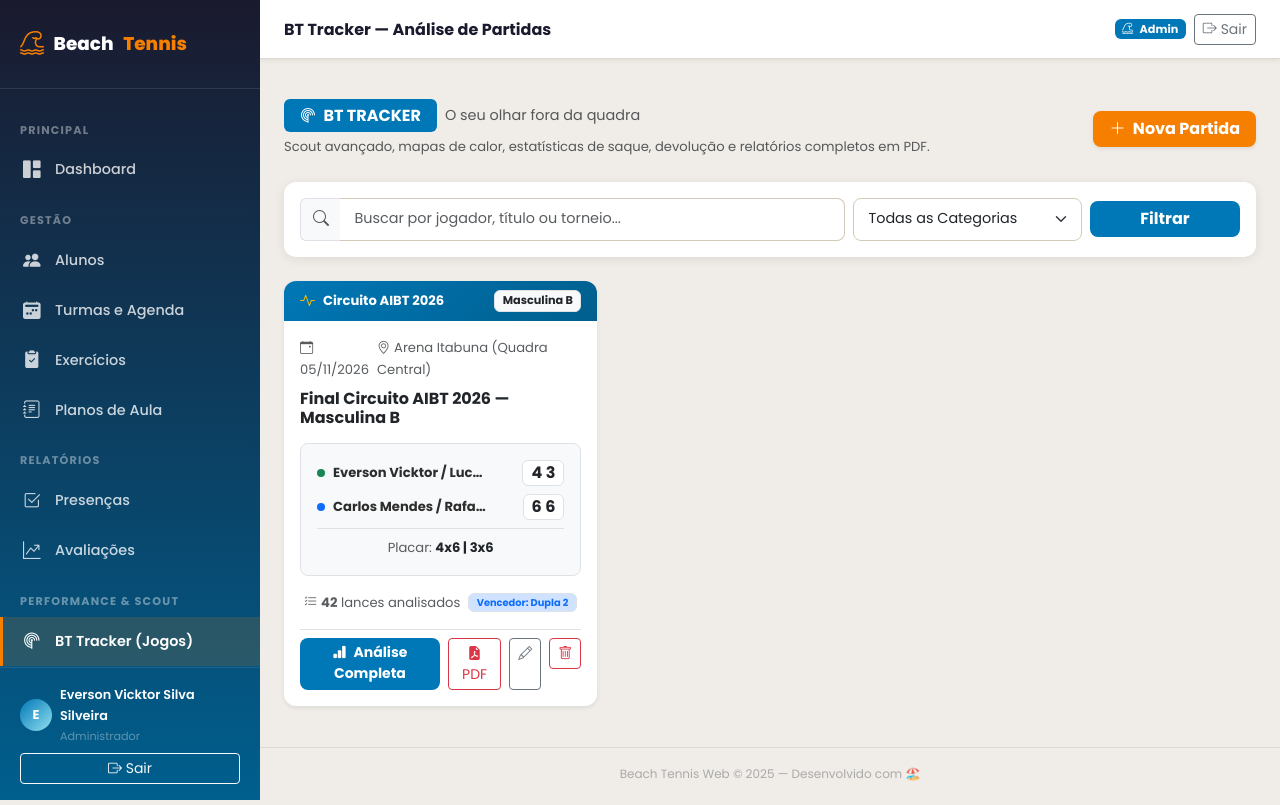
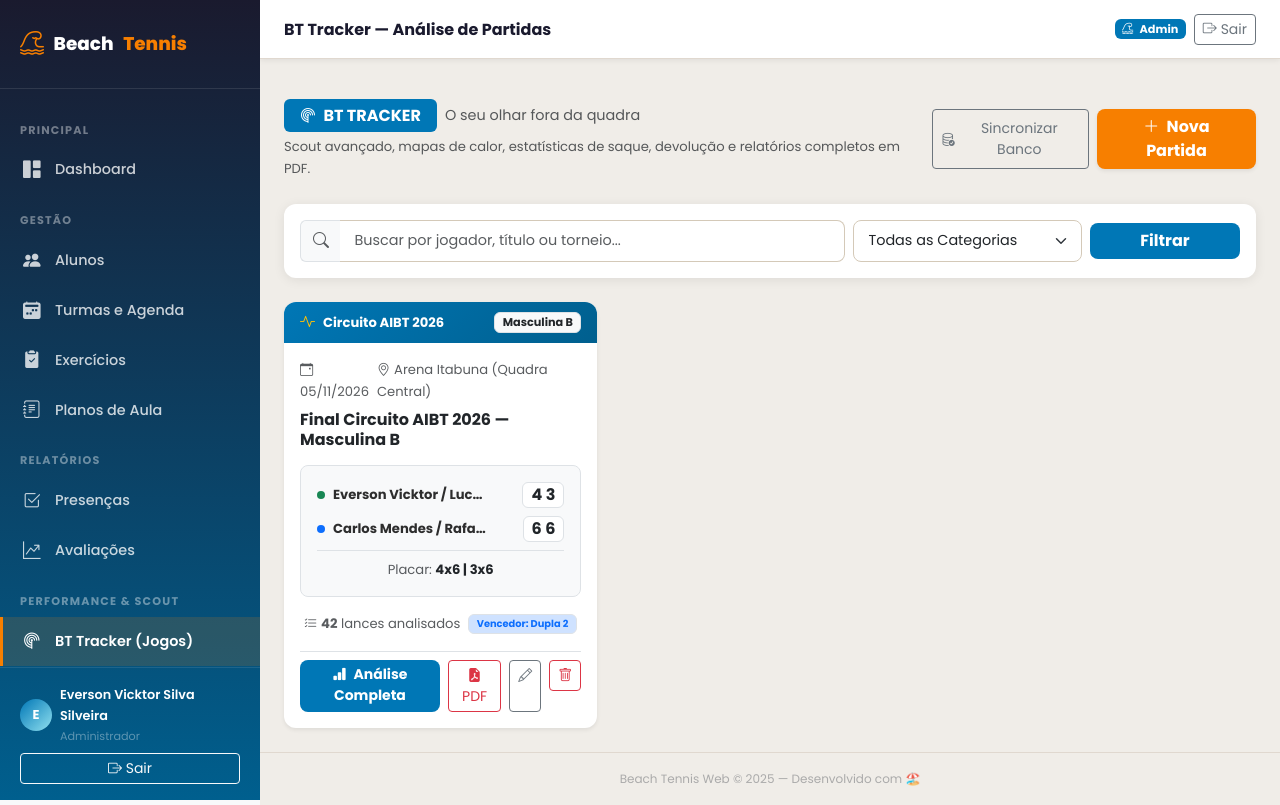
Before and after one commit to Werwersson/beach-tennis-web, a Flask app: page /admin/partidas in a window 1280 px wide. Run offline with Flask 3, Linux system fonts and the light colour scheme; a user stored in the database is signed in; some libraries are stand-ins or nearby versions.

Commit message:
Add /admin/sincronizar-banco route to ensure Postgres tables exist

```diff
--- a/app/blueprints/admin/routes.py
+++ b/app/blueprints/admin/routes.py
@@ -1850,6 +1850,18 @@ def mensagem_excluir(id):
 
 
 # ── BT TRACKER: SCOUT & ANÁLISE DE PARTIDAS ──────────────────────────────
+@admin_bp.route('/sincronizar-banco', methods=['GET', 'POST'])
+@admin_required
+def sincronizar_banco():
+    """Garante que todas as tabelas (partidas, pontos_partida, etc.) existam no banco de produção."""
+    try:
+        db.create_all()
+        flash('Tabelas do banco de dados sincronizadas com sucesso!', 'success')
+    except Exception as e:
+        flash(f'Erro ao sincronizar tabelas: {e}', 'danger')
+    return redirect(url_for('admin.partidas_lista'))
+
+
 @admin_bp.route('/partidas')
 @admin_required
 def partidas_lista():
--- a/app/templates/admin/partidas/lista.html
+++ b/app/templates/admin/partidas/lista.html
@@ -16,6 +16,9 @@
     </p>
   </div>
   <div class="d-flex gap-2">
+    <a href="{{ url_for('admin.sincronizar_banco') }}" class="btn btn-outline-secondary btn-sm d-flex align-items-center" title="Sincronizar tabelas do banco">
+      <i class="bi bi-database-check me-1"></i> Sincronizar Banco
+    </a>
     <a href="{{ url_for('admin.partida_nova') }}" class="btn btn-laranja fw-bold px-3 shadow-sm">
       <i class="bi bi-plus-lg me-1"></i> Nova Partida
     </a>
```
